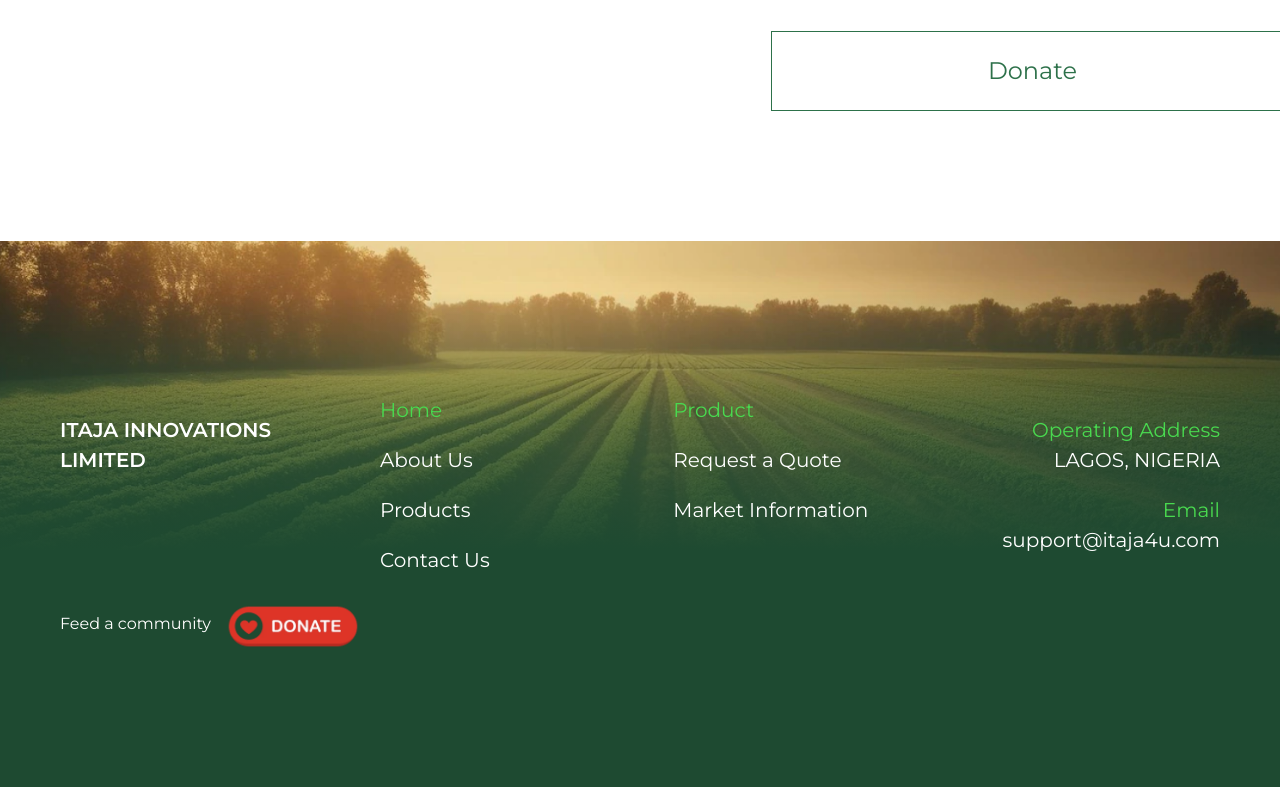
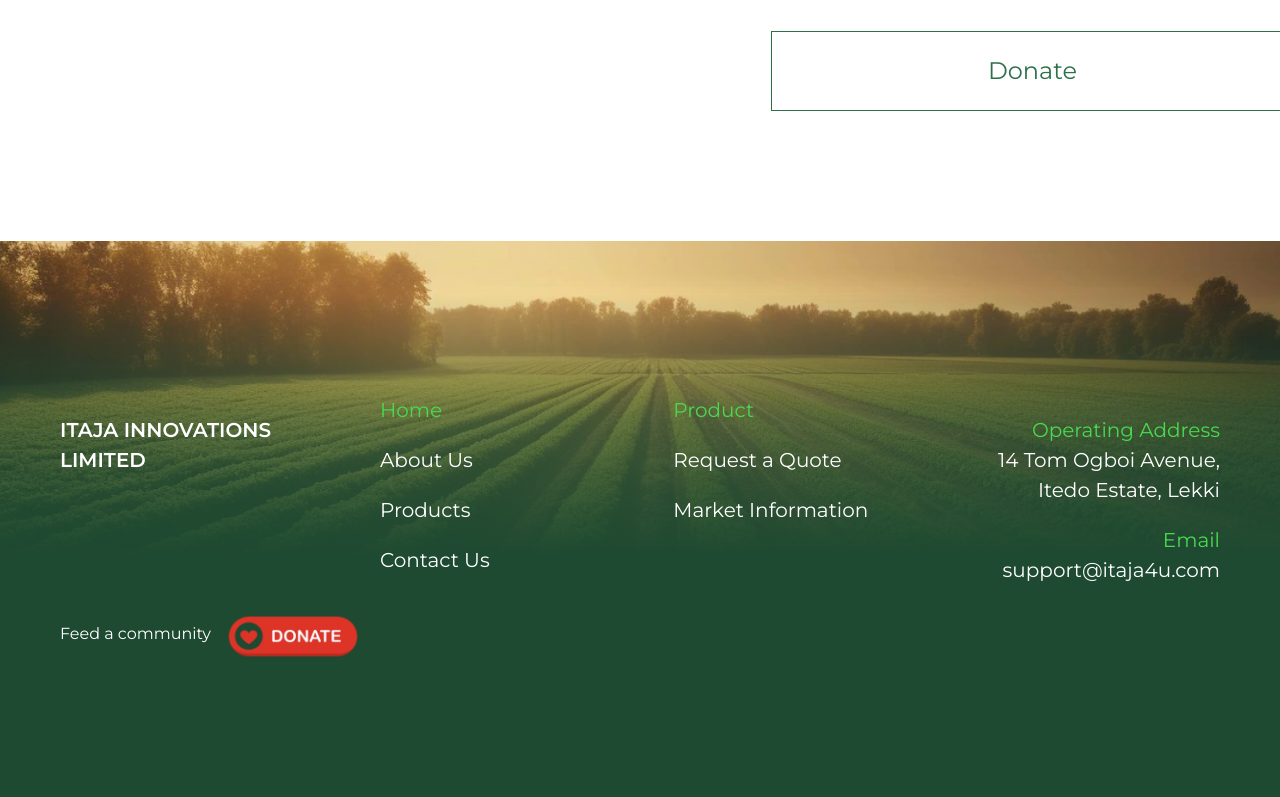
Before and after one commit to Weblanedev/Itaja, a Next.js app: page /donation in a window 1280 px wide. Shown: the part 1283-2080 px from the top of the page. Built offline with nearby package versions, Linux system fonts and the light colour scheme.

Commit message:
Update Footer.tsx

```diff
--- a/src/app/components/Footer.tsx
+++ b/src/app/components/Footer.tsx
@@ -35,7 +35,7 @@ const Footer = () => {
 
                     <div className='py-[20px]'>
                         <h1 className='text-[#49D94F] leading-normal'>Operating Address</h1>
-                        <p className='text-white'>LAGOS, NIGERIA</p>
+                        <p className='text-white'>14 Tom Ogboi Avenue, Itedo Estate, Lekki</p>
                     </div>
                     <div>
                         <h1 className='text-[#49D94F] leading-normal'>Email</h1>
```
